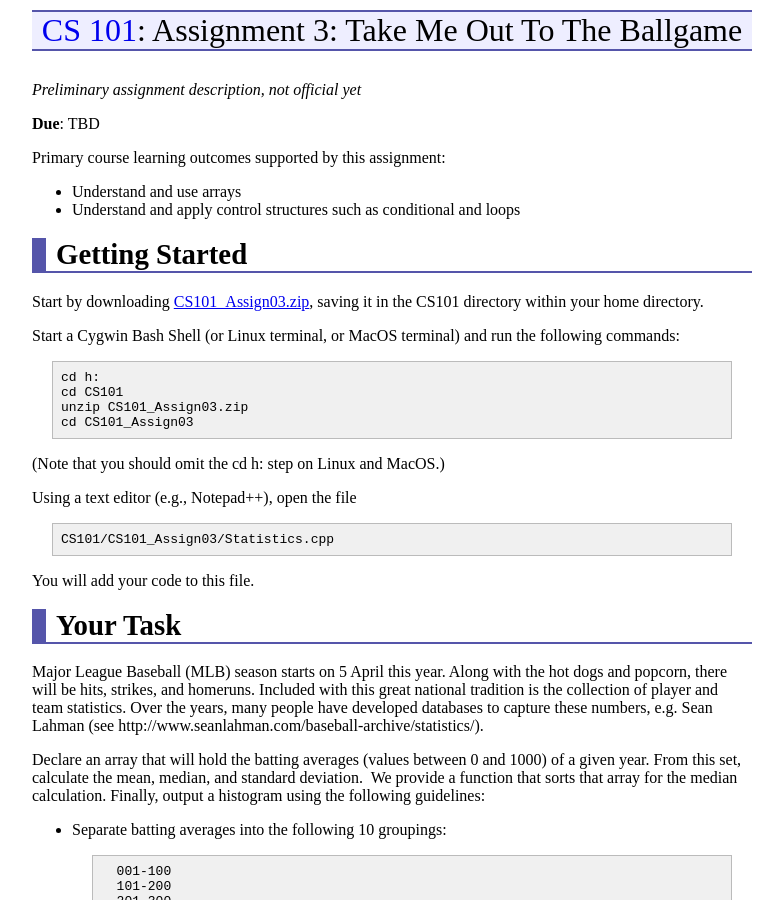
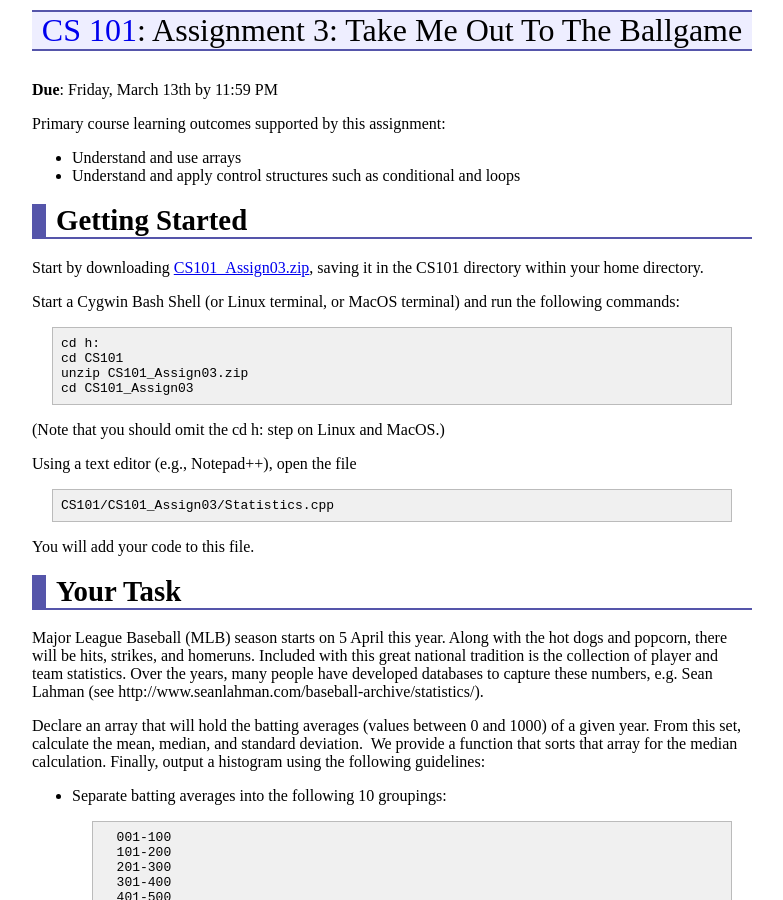
Before and after one commit to ycpcs/cs101-spring2015, a Jekyll site: the page built from assign/assign03.md, in a window 1280 px wide and 900 px high. Shown: the whole window, without its empty margins (248-1031 px from the left). Built offline with Jekyll 4.4.1, drawn with Linux system fonts in a browser that asks for light colours; Markdown is read by kramdown in place of the engine named in the settings.

Commit message:
post assignment 3

```diff
--- a/assign/assign03.md
+++ b/assign/assign03.md
@@ -3,9 +3,7 @@ layout: default
 title: "Assignment 3: Take Me Out To The Ballgame"
 ---
 
-*Preliminary assignment description, not official yet*
-
-**Due**: TBD
+**Due**: Friday, March 13th by 11:59 PM
 
 Primary course learning outcomes supported by this assignment:
 
```
Also changed, not shown: assign/index.md (+1 -0 lines), index.md (+1 -0 lines), 1 other file.
